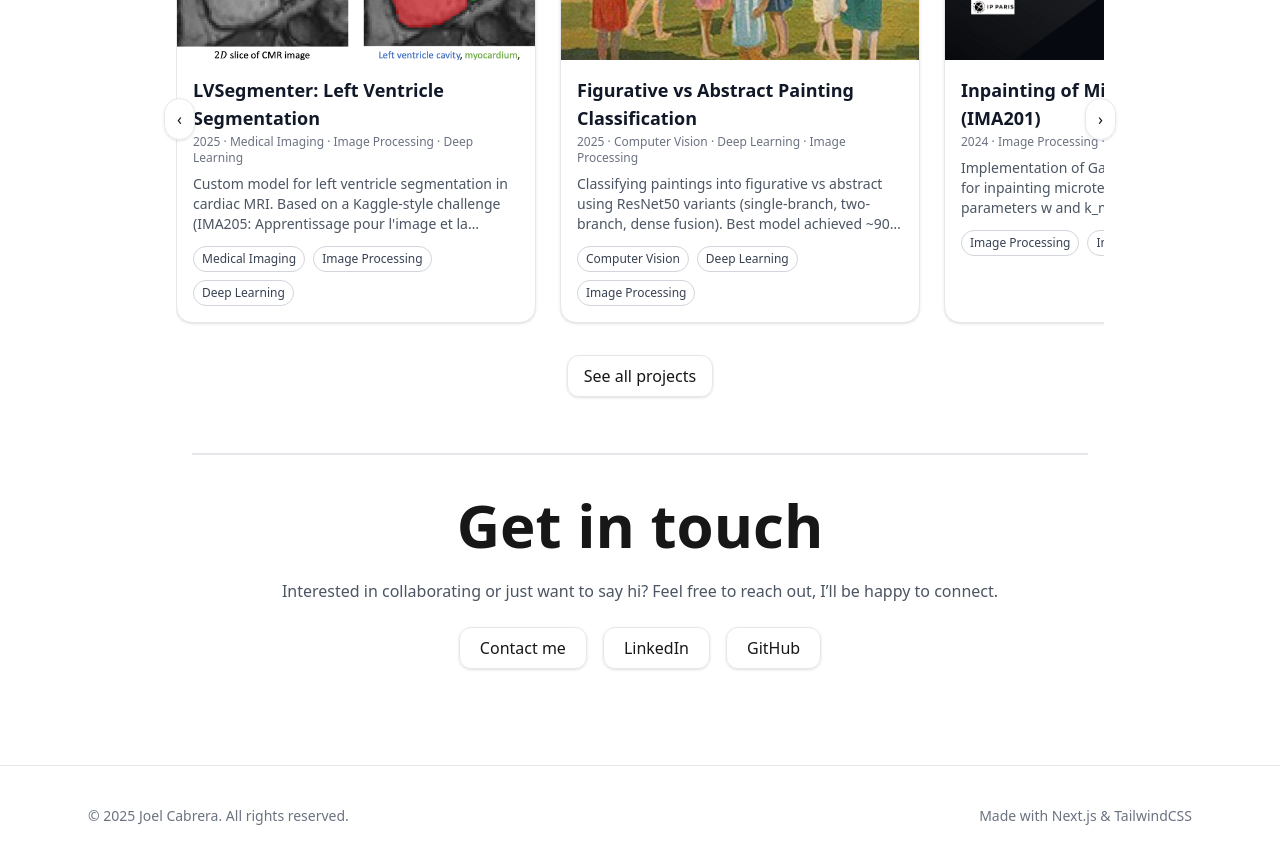
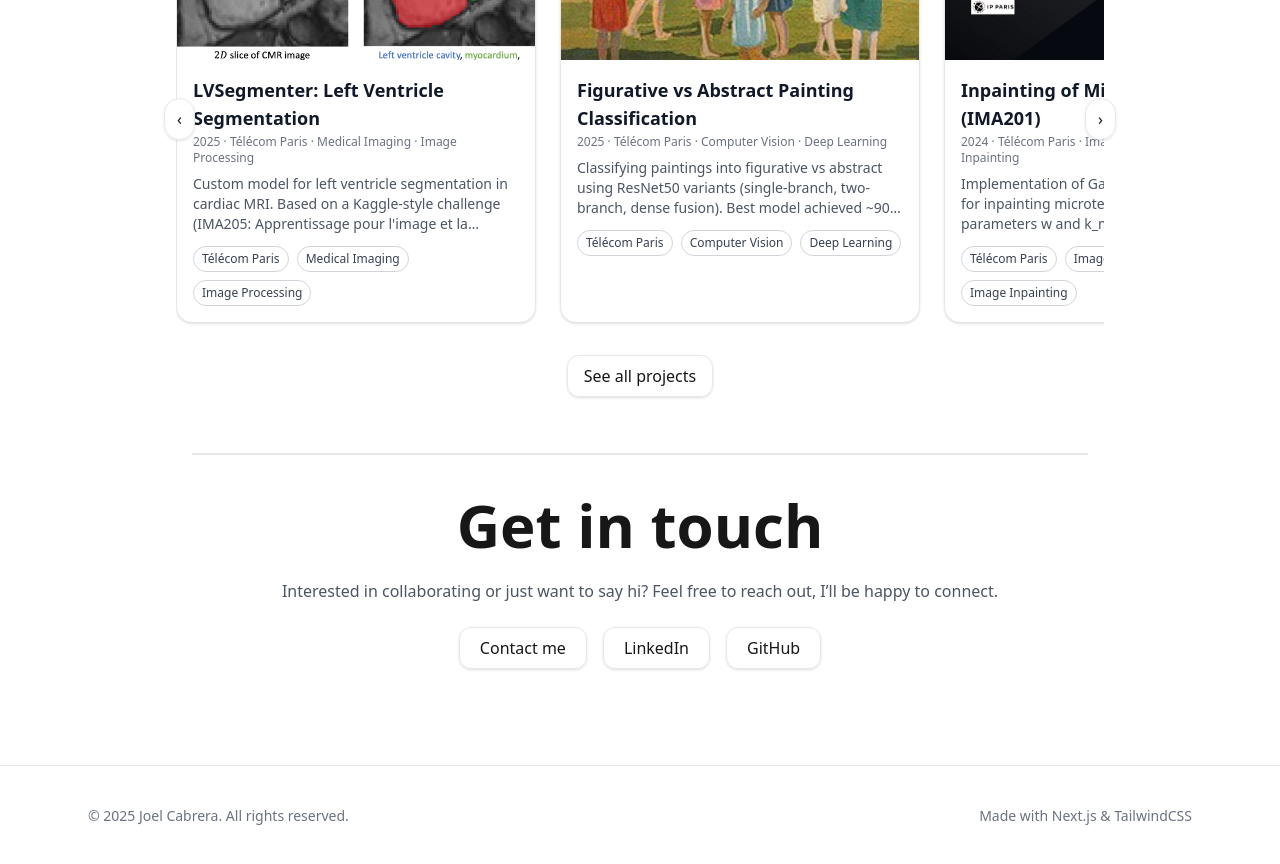
Before and after one commit to joelcabred/portfolio, a Next.js app: page / in a window 1280 px wide. Shown: the part 860-1724 px from the top of the page. Built offline with nearby package versions, Linux system fonts and the light colour scheme.

Commit message:
added tags udelar telecomparis

```diff
--- a/src/data/projects.ts
+++ b/src/data/projects.ts
@@ -16,7 +16,7 @@ export const projects: Project[] = [
     slug: "lv-segmentation",
     title: "LVSegmenter: Left Ventricle Segmentation",
     year: 2025,
-    tags: ["Medical Imaging", "Image Processing", "Deep Learning"],
+    tags: ["Télécom Paris","Medical Imaging", "Image Processing", "Deep Learning"],
     summary:
       "Custom model for left ventricle segmentation in cardiac MRI. Based on a Kaggle-style challenge (IMA205: Apprentissage pour l'image et la reconnaissance d'objets).",
     repo: "https://github.com/joelcabred/challenge-ima205/",
@@ -28,7 +28,7 @@ export const projects: Project[] = [
     slug: "painting-classification",
     title: "Figurative vs Abstract Painting Classification",
     year: 2025,
-    tags: ["Computer Vision", "Deep Learning", "Image Processing"],
+    tags: ["Télécom Paris","Computer Vision", "Deep Learning", "Image Processing"],
     summary:
         "Classifying paintings into figurative vs abstract using ResNet50 variants (single-branch, two-branch, dense fusion). Best model achieved ~90% macro F1-score.",
     cover: "/covers/ima206.jpg",
@@ -39,7 +39,7 @@ export const projects: Project[] = [
     slug: "robotic-face",
     title: "Robotic Face",
     year: 2021,
-    tags: ["Robotics", "Arduino", "Computer Vision"],
+    tags: ["UDELAR","Robotics", "Arduino", "Computer Vision"],
     summary:
         "Animatronic robotic face capable of imitating emotions and tracking humans with eyes and neck. Developed with Arduino Mega, ROS Noetic, PID control and face_recognition.",
     cover: "/covers/robotic-face.png",
@@ -51,7 +51,7 @@ export const projects: Project[] = [
   slug: "caja-magica",
   title: "Caja Mágica — Cognitive Development Game",
   year: 2022,
-  tags: ["Extension", "Arduino", "Robotics"],
+  tags: ["UDELAR","Extension", "Arduino", "Robotics"],
   summary:
   "Second prototype of a 'magic box' device for a card game aimed at cognitive development in children. Built with Arduino-based hardware (RFID, light, sound) and evaluated in classroom settings, with tools for data collection and analysis. Conducted as an academic extension project with Engineering and Psychology faculties.",  // cover: "/covers/caja-magica.png", // podés poner un render o un ícono
   // repo: "https://...", // si tenés
@@ -62,7 +62,7 @@ export const projects: Project[] = [
   slug: "ima201-microtexture-inpainting",
   title: "Inpainting of Microtextures (IMA201)",
   year: 2024,
-  tags: ["Image Processing", "Image Inpainting"],
+  tags: ["Télécom Paris","Image Processing", "Image Inpainting"],
   summary:
     "Implementation of Gaussian-based ADSN models for inpainting microtextures. Evaluated parameters w and k_max across RGB, grayscale and complex textures; achieved realistic completions outperforming some existing methods.",
   cover: "/covers/ima201.png", // poné una imagen representativa
```
